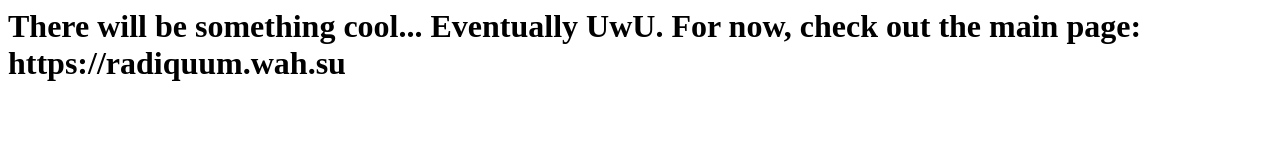
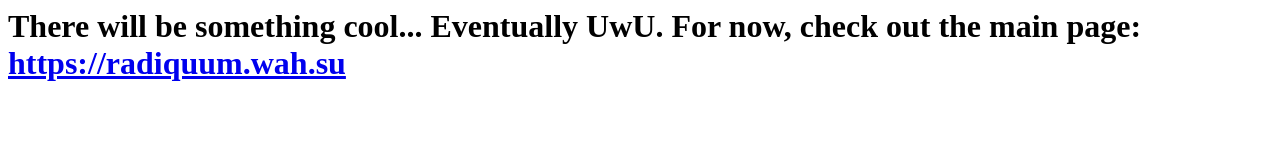
Before and after one commit to Radiquum/photos, a plain HTML site: page index.html in a window 1280 px wide. Drawn offline with Linux system fonts and the light colour scheme.

Commit message:
Update index.html

```diff
--- a/index.html
+++ b/index.html
@@ -1,3 +1,3 @@
 <h1>
-  There will be something cool... Eventually UwU. For now, check out the main page: <a ref="https://radiquum.wah.su">https://radiquum.wah.su</a>
+  There will be something cool... Eventually UwU. For now, check out the main page: <a href="https://radiquum.wah.su">https://radiquum.wah.su</a>
 </h1>
```
